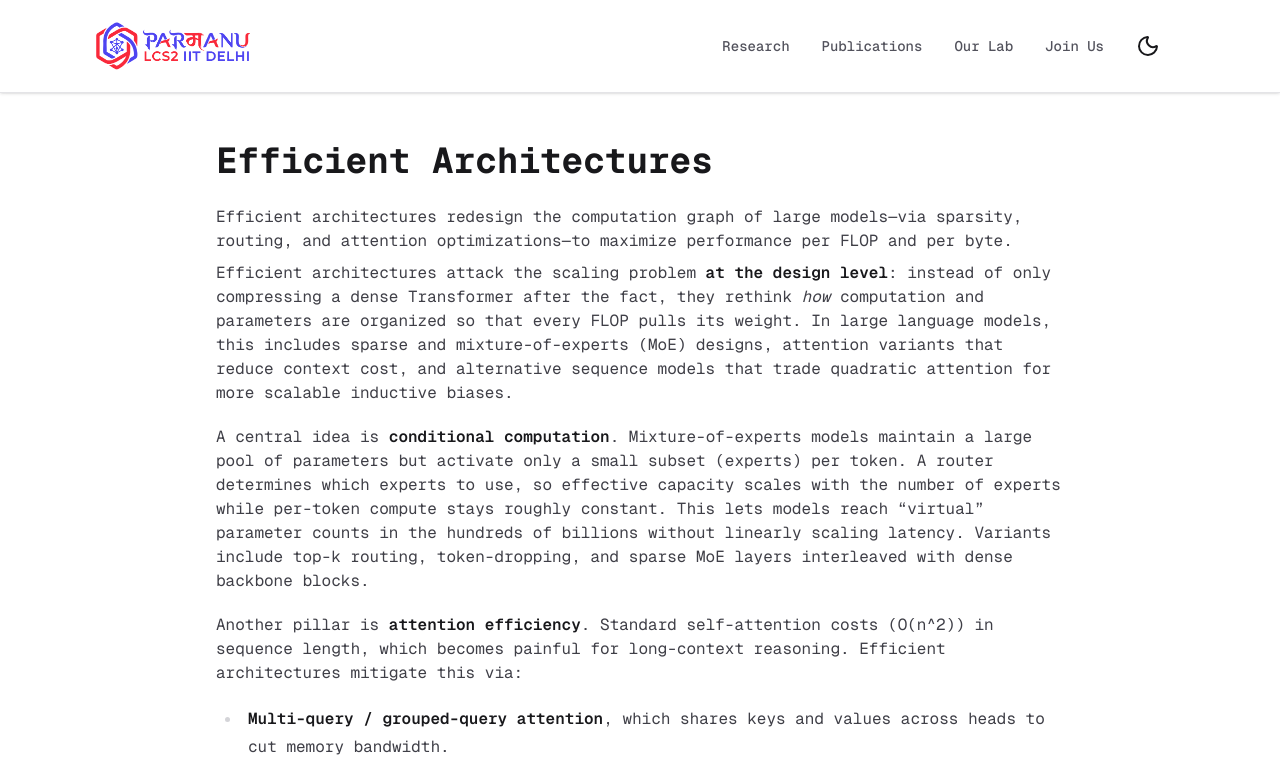
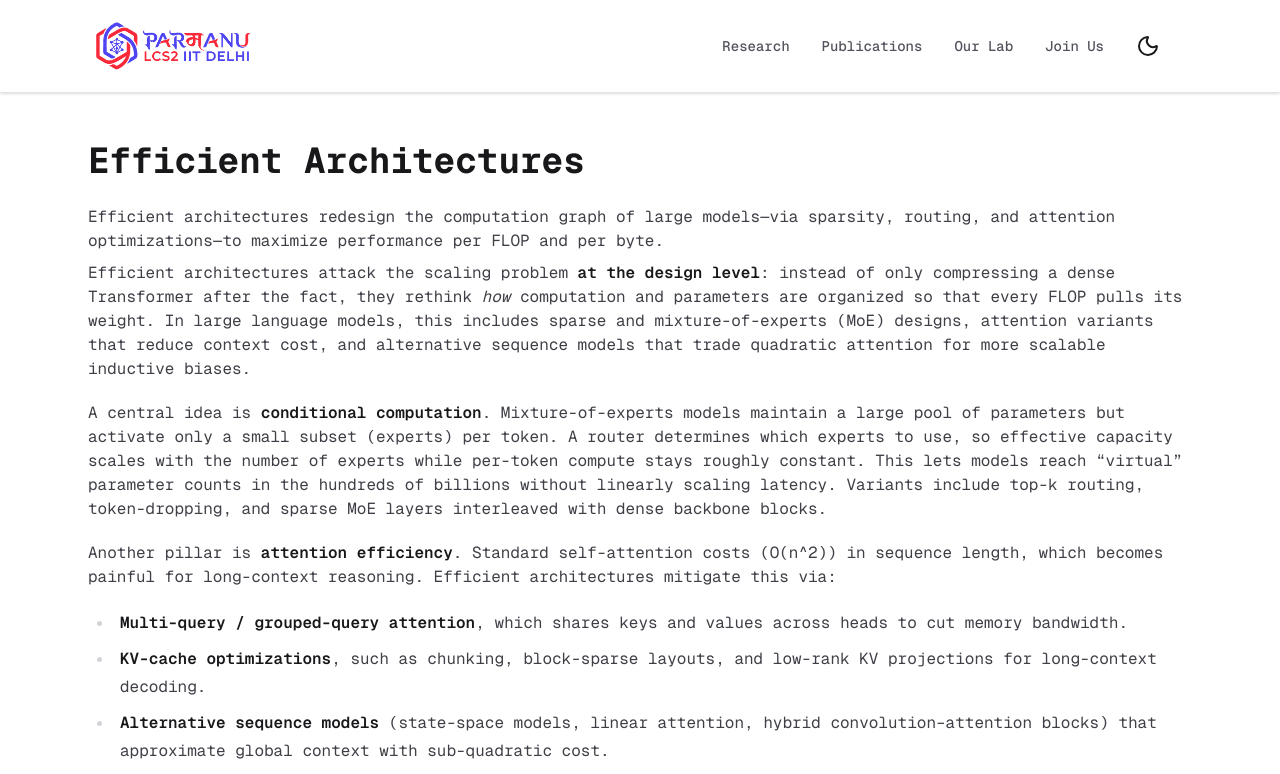
Before and after one commit to sudiptog81/efficient-llms, a Next.js app: page /areas/efficient-architectures in a window 1280 px wide. Shown: the top 774 px of the page. Built offline with nearby package versions, Linux system fonts and the light colour scheme.

Commit message:
fix width issues

```diff
--- a/src/pages/areas/[id].js
+++ b/src/pages/areas/[id].js
@@ -32,7 +32,7 @@
         <meta property="og:description" content={area.summary} />
         <meta property="og:type" content="website" />
       </Head>
-      <main className="max-w-4xl mx-auto px-6">
+      <main className="max-w-6xl mx-auto px-6">
         <div className="overflow-hidden">
           <div className="pt-8 md:pt-12 pb-4">
             <h2
```
